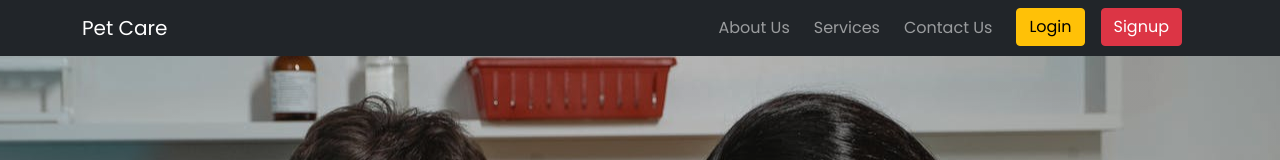
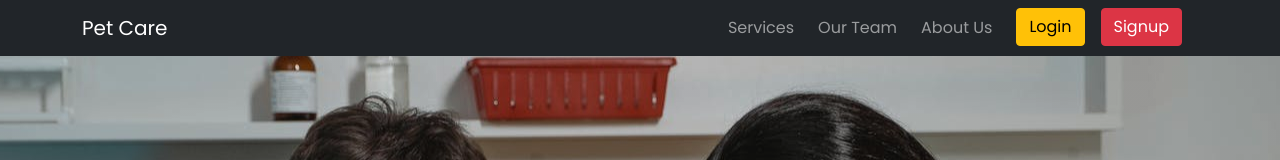
Before and after one commit to tanvirahmed055/pet-care-client, a React (Create React App) app: page / in a window 1280 px wide. Shown: the top 160 px of the page. Built offline with nearby package versions, Linux system fonts and the light colour scheme; no server answers.

Commit message:
created Context Provider

```diff
--- a/src/components/Login/Login/Login.js
+++ b/src/components/Login/Login/Login.js
@@ -21,7 +21,7 @@ const Login = () => {
         <div className="container mt-5">
             <h2 className="fw-bolder text-center mb-5">Sign In</h2>
             <Form>
-                <Row className="mb-3">
+                <Row className="mb-5">
                     <Form.Group as={Col} controlId="formGridEmail">
                         <Form.Label>Email</Form.Label>
                         <Form.Control onBlur={handleEmailInput} type="email" placeholder="Enter email" />
--- a/src/components/Shared/Header/Header.js
+++ b/src/components/Shared/Header/Header.js
@@ -15,9 +15,9 @@ const Header = () => {
                     <Nav className="ms-auto">
                         {userInfo?.email && <Nav.Link className="me-2 fw-bold text-white" href="#features">Signed in as: {userInfo?.displayName}</Nav.Link>}
 
-                        <Nav.Link className="me-2" href="#features">About Us</Nav.Link>
-                        <Nav.Link href="#pricing" className="me-2">Services</Nav.Link>
-                        <Nav.Link href="#features" className="me-3">Contact Us</Nav.Link>
+                        <Nav.Link className="me-2" href="#features">Services</Nav.Link>
+                        <Nav.Link href="#pricing" className="me-2">Our Team</Nav.Link>
+                        <Nav.Link href="#features" className="me-3">About Us</Nav.Link>
 
                         {userInfo?.email ? <Link to="/">
                             <Button variant="warning" className="me-3" onClick={() => handleLogOut()}>Logout</Button>
```
Also changed, not shown: src/context/AuthProvider.js (added, +17 -0 lines).
